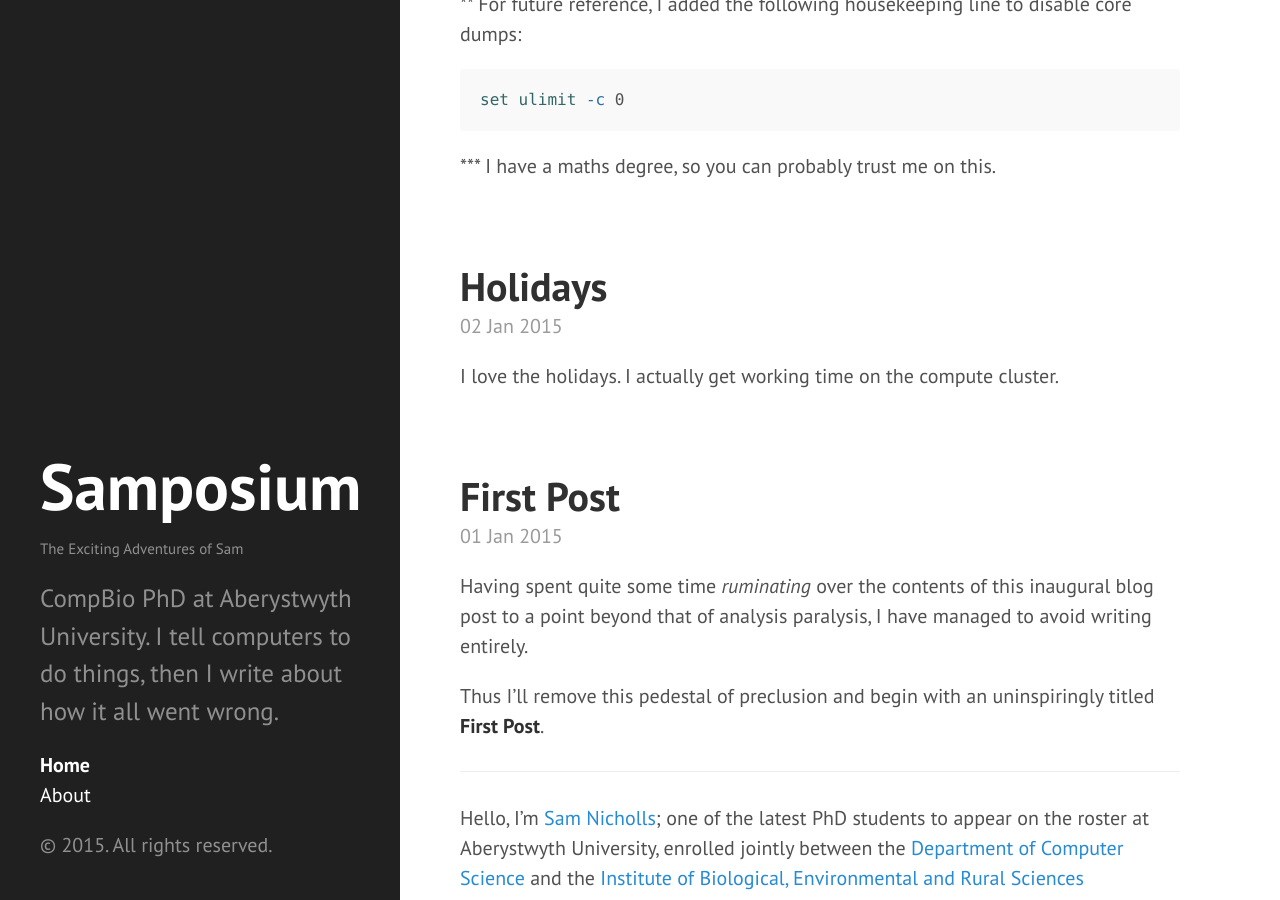
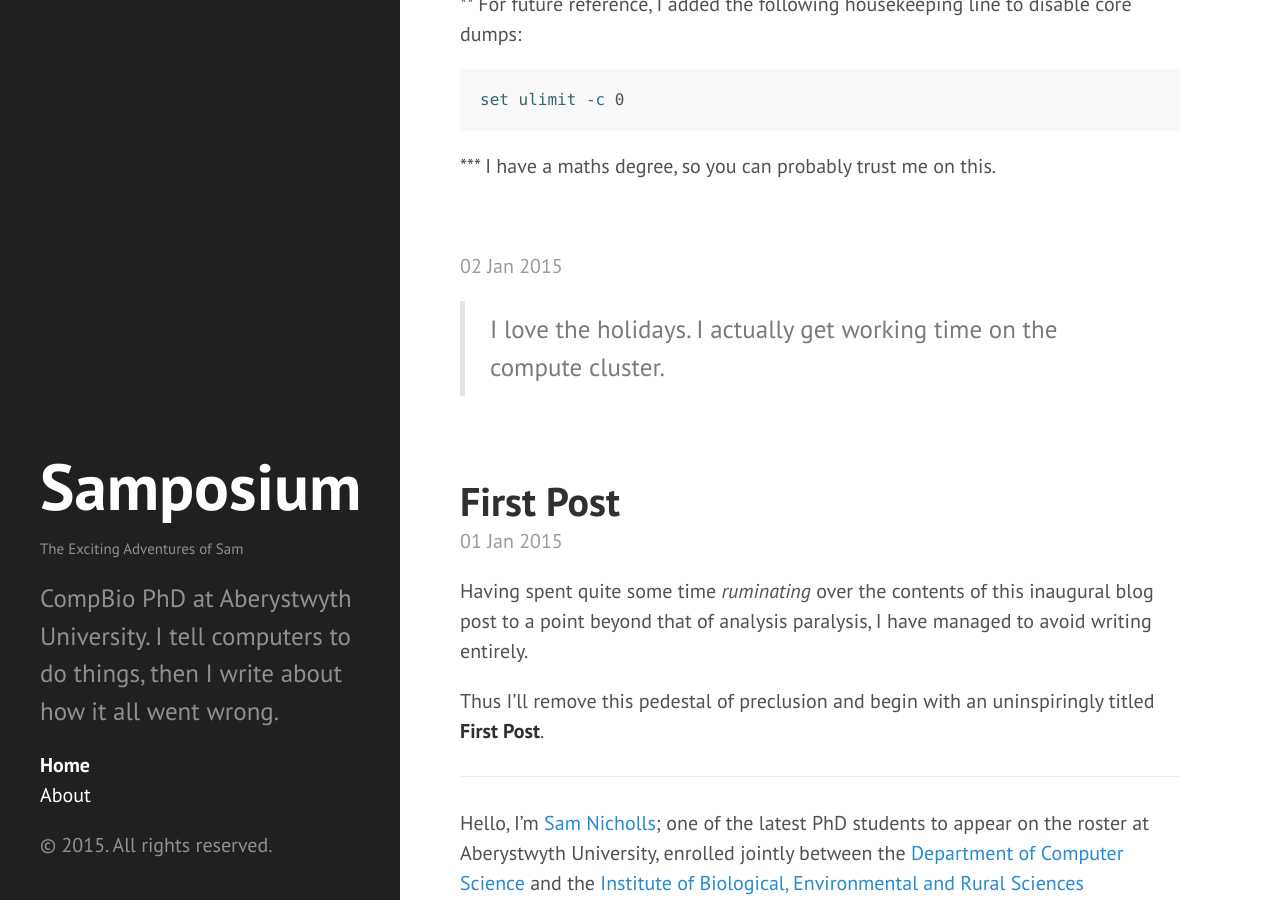
Before and after one commit to SamStudio8/samstudio8.github.io.off, a Jekyll site: the page built from index.html, in a window 1280 px wide and 900 px high, scrolled down 2828 px. Built offline with Jekyll 4.4.1, drawn with Linux system fonts in a browser that asks for light colours; Markdown is read by kramdown in place of the engine named in the settings; the list of posts is cut into pages by our own code.

Commit message:
Update index.html

```diff
--- a/index.html
+++ b/index.html
@@ -6,6 +6,12 @@ title: Home
 <div class="posts">
   {% for post in paginator.posts %}
   <div class="post">
+    {% if post.layout == "quote" %}
+      <span class="post-date">{{ post.date | date_to_string }}</span>
+      <blockquote class="lead">
+        {{ post.content }}
+      </blockquote>
+    {% else %}
       <h1 class="post-title">
         <a href="{{ post.url }}">
           {{ post.title }}
@@ -15,6 +21,7 @@ title: Home
       <span class="post-date">{{ post.date | date_to_string }}</span>
 
       {{ post.content }}
+    {% endif %}
   </div>
   {% endfor %}
 </div>
```
Lines whose indentation alone changed are shown as unchanged.
